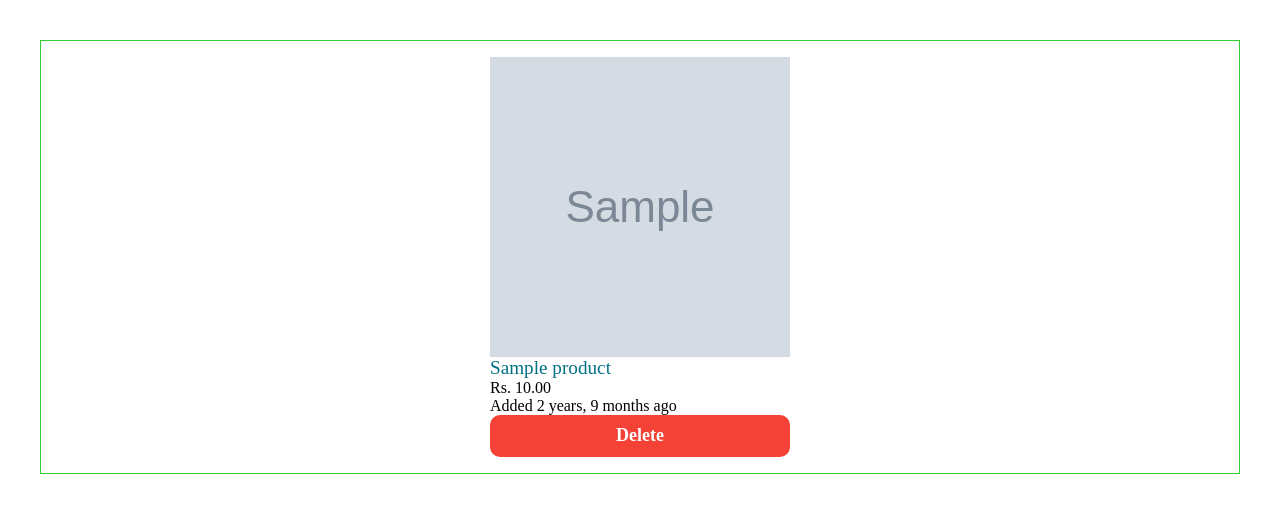
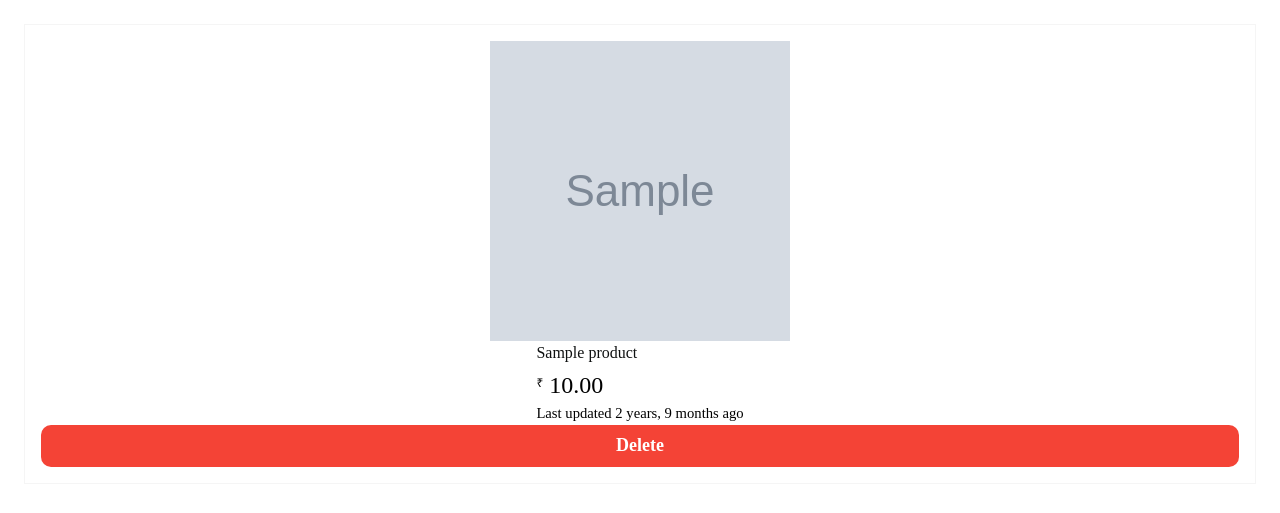
Before and after one commit to prateekb1912/pricetracker, a Django app: page /products in a window 1280 px wide. Shown: the top 513 px of the page. Run offline with Django 4.2, Linux system fonts and the light colour scheme; tables that the repository leaves empty hold one stand-in row (values such as "Sample post"); grey boxes marked "Sample" are stand-in pictures; parts of the project's set-up code (start-up, migrations or seed data) failed here and were passed over.

Commit message:
Add more style to produts list page

```diff
--- a/tracker/static/css/products_list.css
+++ b/tracker/static/css/products_list.css
@@ -1,28 +1,46 @@
 .list-grid {
     display: grid;
-    padding: 2rem;
+    padding: 1rem;
 
     gap: 4rem;
-    grid-template-columns: repeat(auto-fit, minmax(400px, 1fr));
+    grid-template-columns: repeat(auto-fit, minmax(350px, 1fr));
 }
 
 .list-item {
     display: grid;
-    justify-content: center;
+    place-items: center;
     padding: 1rem;
-    border: 1px solid limegreen;
-    font-size: 1.2rem;
-}
-
-.item-title a {
-    text-decoration: none;
-    color: #007185;
+    border: 1px solid #f5f5f5;
+    font-size: 1.1rem;
 }
 
 .item-img {
     width: auto;
     max-height: 100%;
     border: 1px solid black;
+    position: relative;
+}
+
+.item-details {
+    line-height: 24px;
+}
+
+.item-title a {
+    text-decoration: none;
+    color: #0F1111;
+    font-size: 16px;
+}
+
+.item-price {
+    margin-top: 8px;
+    box-sizing: border-box;
+    font-size: 24px;
+}
+
+.item-price-top {
+    position: relative;
+    top: -.5em;
+    font-size: 12px;
 }
 
 .item-remove-btn {
--- a/tracker/templates/products_list.html
+++ b/tracker/templates/products_list.html
@@ -21,11 +21,13 @@
             <img src="{{product.product_image}}" height="300px" width="300px">
             <div class="item-details">
                 <div class="item-title">
-                    <a href="/product/{{product.asin}}"> {{product.title|truncatewords:5}} </a>
+                    <a href="/product/{{product.asin}}"> {{product.title|truncatewords:20}} </a>
                 </div>
-                <small class="item-price"> Rs. {{product.sell_price}} </small>
-                <br>
-                <small class="item-created-time"> Added {{product.added_at|timesince}} ago </small>
+                <div class="item-price">
+                    <span class="item-price-top">₹</span>
+                    {{product.sell_price}}
+                </div>
+                <small class="item-created-time"> Last updated {{product.last_modified|timesince}} ago </small>
             </div>
             <a class="item-remove-btn" href="/delete/{{product.asin}}"> Delete </a>
         </div>
```
